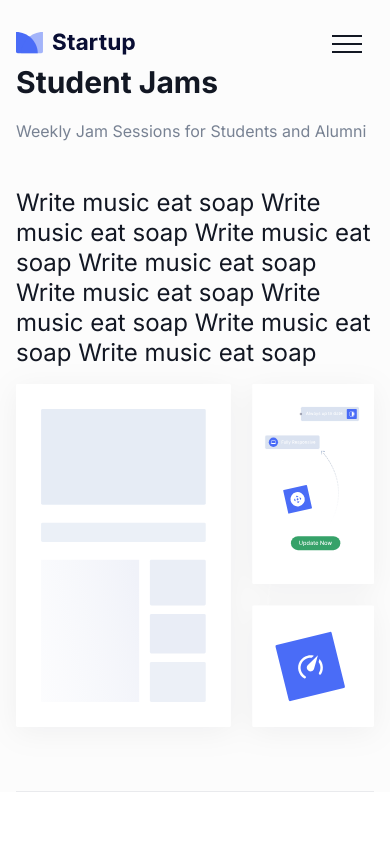
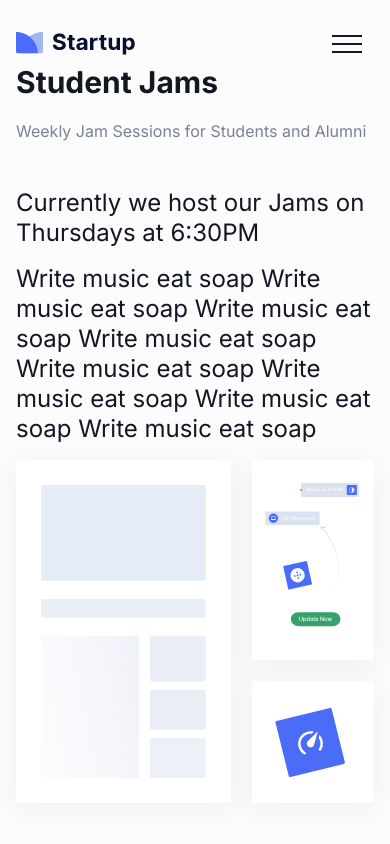
Before and after one commit to Sidd-T/UofT-Stageband-Website, a Next.js app: page /jams in a window 390 px wide. Shown: the top 844 px of the page. Built offline with nearby package versions, Linux system fonts and the light colour scheme.

Commit message:
Add AboutJams.tsx to allow additional paragraphs

```diff
--- a/src/app/jams/page.tsx
+++ b/src/app/jams/page.tsx
@@ -1,4 +1,4 @@
-import AboutSectionOne from "@/components/About/AboutSectionOne";
+import AboutJams from "@/components/About/AboutJams";
 import { Metadata } from "next";
 
 export const metadata: Metadata = {
@@ -10,10 +10,13 @@ export const metadata: Metadata = {
 const JamsPage = () => {
   return (
     <>
-      <AboutSectionOne
+      <AboutJams
         title="Student Jams"
         subtitle="Weekly Jam Sessions for Students and Alumni"
-        paragraph="Write music eat soap Write music eat soap Write music eat soap Write music eat soap Write music eat soap Write music eat soap Write music eat soap Write music eat soap "
+        paragraphs={[
+          "Currently we host our Jams on Thursdays at 6:30PM",
+          "Write music eat soap Write music eat soap Write music eat soap Write music eat soap Write music eat soap Write music eat soap Write music eat soap Write music eat soap",
+        ]}
       />
     </>
   );
--- /dev/null
+++ b/src/components/About/AboutJams.tsx
@@ -0,0 +1,53 @@
+import Image from "next/image";
+import SectionTitle from "../Common/SectionTitle";
+
+const AboutJams = ({
+  title,
+  subtitle,
+  paragraphs,
+}: {
+  title: string;
+  subtitle: string;
+  paragraphs: string[];
+}) => {
+  return (
+    <section id="about" className="pt-16 md:pt-20 lg:pt-28">
+      <div className="container">
+        <div className="border-b border-body-color/[.15] pb-16 dark:border-white/[.15] md:pb-20 lg:pb-28">
+          <div className="-mx-4 flex flex-wrap items-center">
+            <div className="w-full px-4 lg:w-1/2">
+              <SectionTitle title={title} paragraph={subtitle} mb="44px" />
+              {paragraphs.map((paragraph, index) => (
+                <p
+                  key={index}
+                  className="font-semi-bold mb-4 text-2xl !leading-tight text-black dark:text-white sm:text-xl md:text-2xl"
+                >
+                  {paragraph}
+                </p>
+              ))}
+            </div>
+
+            <div className="w-full px-4 lg:w-1/2">
+              <div className="relative mx-auto aspect-[25/24] max-w-[500px] lg:mr-0">
+                <Image
+                  src="/images/about/about-image.svg"
+                  alt="about-image"
+                  fill
+                  className="mx-auto max-w-full drop-shadow-three dark:hidden dark:drop-shadow-none lg:mr-0"
+                />
+                <Image
+                  src="/images/about/about-image-dark.svg"
+                  alt="about-image"
+                  fill
+                  className="mx-auto hidden max-w-full drop-shadow-three dark:block dark:drop-shadow-none lg:mr-0"
+                />
+              </div>
+            </div>
+          </div>
+        </div>
+      </div>
+    </section>
+  );
+};
+
+export default AboutJams;
```
